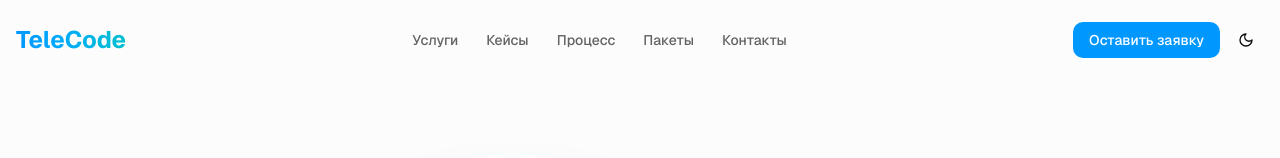
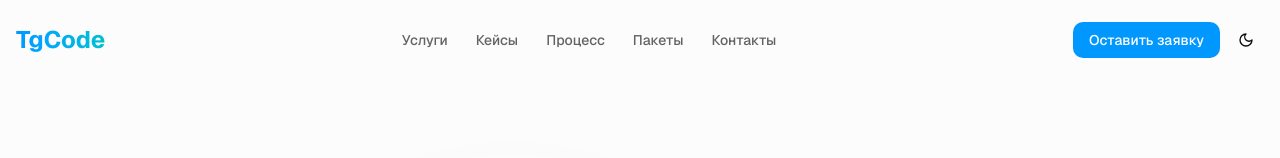
Before and after one commit to actionartem/TeleCode, a Next.js app: page / in a window 1280 px wide. Shown: the top 158 px of the page. Built offline with nearby package versions, Linux system fonts and the light colour scheme.

Commit message:
Update branding to TgCode

```diff
--- a/app/layout.tsx
+++ b/app/layout.tsx
@@ -8,7 +8,7 @@ const _geist = Geist({ subsets: ["latin"] });
 const _geistMono = Geist_Mono({ subsets: ["latin"] });
 
 export const metadata: Metadata = {
-  title: 'TeleCode Studio — Разработка Telegram mini apps, ботов и веб-приложений',
+  title: 'TgCode Studio — Разработка Telegram mini apps, ботов и веб-приложений',
   description: 'Создаем умных Telegram-ботов и mini apps, которые приятно использовать каждый день. Разработка сайтов, веб-приложений и интеграций.',
   generator: 'v0.app',
   icons: {
--- a/components/footer.tsx
+++ b/components/footer.tsx
@@ -14,7 +14,7 @@ export function Footer() {
         <div className="grid md:grid-cols-4 gap-8 mb-8">
           <div>
             <h3 className="text-xl font-bold bg-gradient-to-r from-primary to-accent bg-clip-text text-transparent mb-4">
-              TeleCode
+              TgCode
             </h3>
             <p className="text-sm text-muted-foreground leading-relaxed">
               Студия разработки Telegram-решений, сайтов и веб-приложений
@@ -123,7 +123,7 @@ export function Footer() {
         </div>
 
         <div className="pt-8 border-t border-border text-center text-sm text-muted-foreground">
-          <p>© {new Date().getFullYear()} TeleCode Studio. Все права защищены.</p>
+          <p>© {new Date().getFullYear()} TgCode Studio. Все права защищены.</p>
         </div>
       </div>
     </footer>
--- a/components/header.tsx
+++ b/components/header.tsx
@@ -46,7 +46,7 @@ export function Header() {
             onClick={() => scrollToSection('hero')}
             className="text-xl md:text-2xl font-bold bg-gradient-to-r from-primary to-accent bg-clip-text text-transparent hover:opacity-80 transition-opacity"
           >
-            TeleCode
+            TgCode
           </button>
 
           <nav className="hidden lg:flex items-center gap-1">
```
